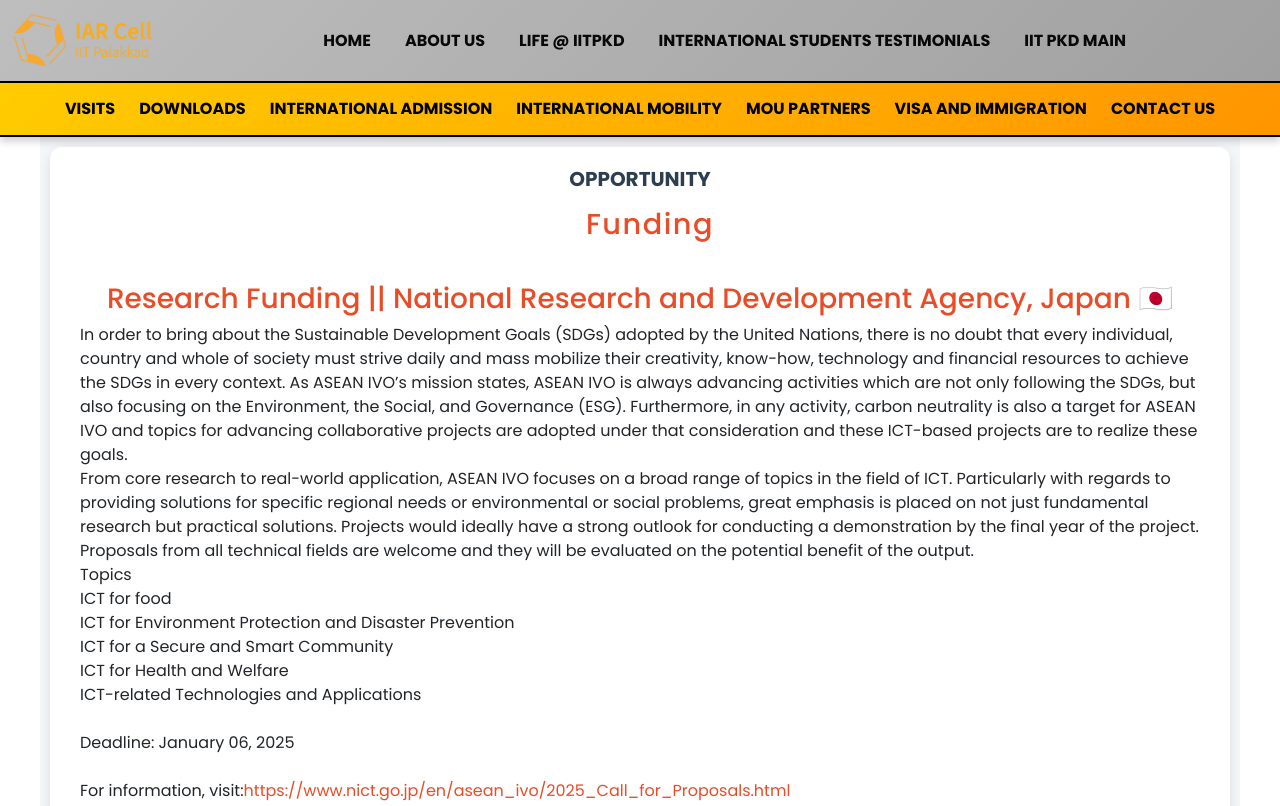
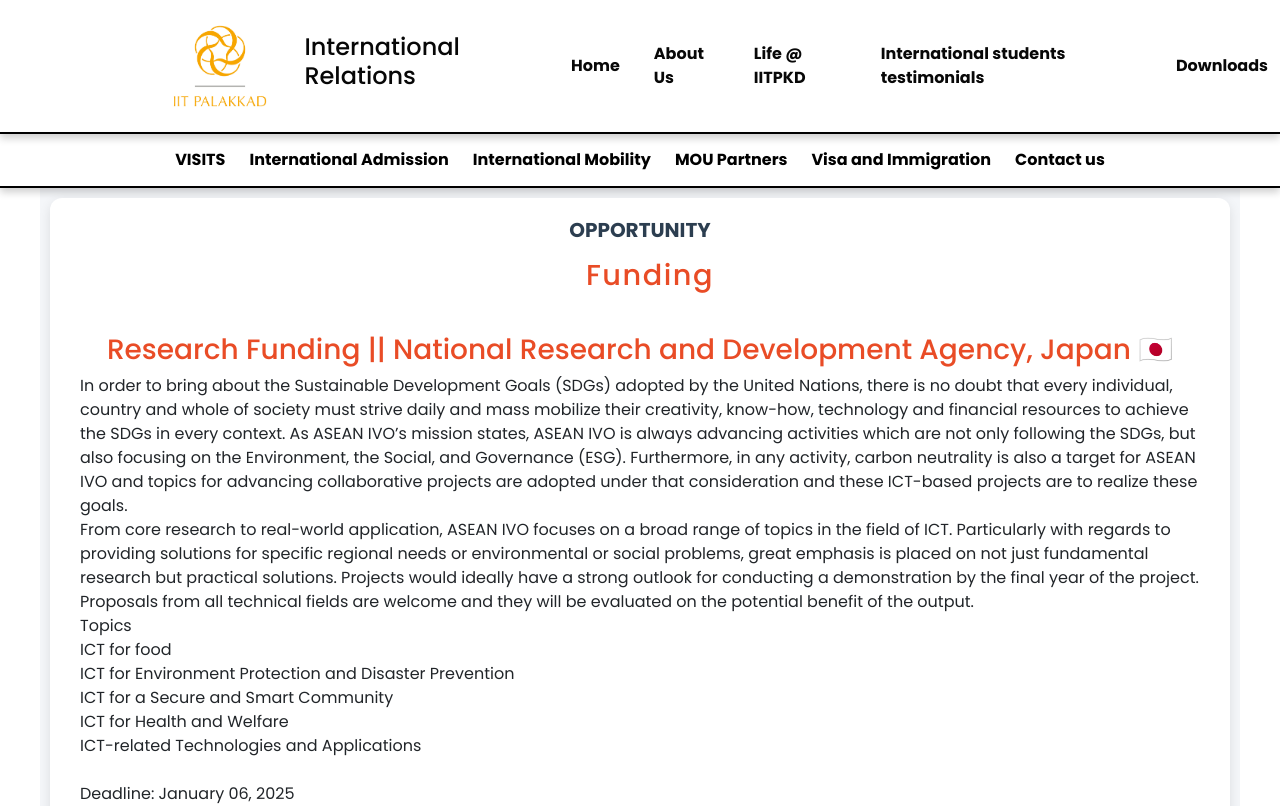
Before and after one commit to ArjunK-2809/IARdeploy, a React (Vite) app: page /faculty in a window 1280 px wide. Shown: the top 806 px of the page. Built offline with nearby package versions, Linux system fonts and the light colour scheme.

Commit message:
changes_

```diff
--- a/src/Footer.css
+++ b/src/Footer.css
@@ -1,20 +1,17 @@
 .links{
   color: black;
   text-decoration: none;
-  text-transform: uppercase;
 }
 .column a:hover{
-  color: white;
+  color:#E94C26;
 }
 
 .footer {
-  background: linear-gradient(135deg, rgb(190, 190, 190), rgba(120, 120, 120, 0.7));
-
   width: 100%;
   height: auto;
   display: flex;
   flex-wrap: wrap;
-  color: white;
+
   text-align: left;
   padding: 20px;
   box-sizing: border-box;
--- a/src/NavBar.css
+++ b/src/NavBar.css
@@ -2,7 +2,6 @@
     display: flex;
     align-items: center;
     justify-content: space-between;
-  background: linear-gradient(135deg, rgb(190, 190, 190), rgba(120, 120, 120, 0.7));
     padding: 12px 24px;
     border-bottom: 2px solid black;
     color: rgb(7, 7, 7);
@@ -13,12 +12,13 @@
   .navbar-brand {
     display: flex;
     align-items: center;
+    margin-left:  140px;
   }
 
 
   .navbar-brand img {
     margin-left: 12px;
-  height: 55px;
+    height: 100px;
   }
 
   .navbar-links {
@@ -33,8 +33,6 @@
 
   .navbar-links a {
     font-size: 1rem;
-  text-transform: uppercase;
-  text-decoration: none;
     padding: 10px 14px;
     color: rgb(8, 8, 8);
     text-decoration: none;
@@ -45,7 +43,7 @@
   }
 
   .navbar-links a:hover {
-  color:white;
+    color:#E94C26;
     }
 
 
@@ -93,12 +91,12 @@
   .dropdown-menu a {
     padding: 8px 16px;
     white-space: nowrap;
-  color: #002147;
     text-decoration: none;
     transition: background 0.3s ease-in-out;
   }
 
   .dropdown-menu a:hover {
+    color:#E94C26;
     background-color: #f1f1f1;
   }
 
@@ -137,6 +135,7 @@
   }
 
   .dropdown-submenu a:hover {
+    color:#E94C26;
   background-color: #f1f1f1;
   }
 
@@ -160,7 +159,7 @@
 
   .nested-dropdown-menu a {
   padding: 5px 10px;
-text-decoration: none;
+
   color: black;
   white-space: nowrap;
   }
@@ -174,7 +173,7 @@
   .menu-toggle {
     display: none;
     font-size: 24px;
-  color: white;
+    color: rgb(255, 255, 255);
     cursor: pointer;
     background: none;
     border: none;
@@ -186,7 +185,7 @@
   .navbar-secondary {
 
     display: flex;
-  background: linear-gradient(135deg, #ffcc00, #ff9500);
+    /* background: linear-gradient(135deg, #ffcc00, #ff9500); */
     padding: 8px 24px;
     border-bottom: 2px solid black;
     position: relative;
@@ -197,14 +196,14 @@
 
   .navbar-secondary a {
     display: inline-block; /* Ensure horizontal alignment */
-  text-decoration: none; /* Optional: Remove underline */
+
     padding: 6px 12px; /* Optional: Add padding */
     font-weight: bold;
     color: black;
     transition: color 0.3s;
   }
   .navbar-secondary a:hover {
-  color: white;
+    color:#E94C26;
     /* background-color: rgba(255, 255, 255, 0); */
 
   }
@@ -224,7 +223,7 @@
   }
 
   .navbar-secondary .dropdown-menu a {
-  color: #002147;
+
     text-decoration: none;
     padding: 10px 20px;
     display: flex;
@@ -323,7 +322,6 @@
     display: none;
     flex-direction: column;
     width: 100%;
-  background-color: #002147;
     text-align: center;
     padding: 12px 0;
     gap: 10px;
@@ -344,17 +342,16 @@
     }
 
     .menu-toggle {
-  display: block;
+    display: flex;
     cursor: pointer;
     font-size: 26px;
-  color: white;
-  align-self: flex-end;
+    color:#E94C26;
+
     background: none;
     border: none;
     padding: 5px 10px;
     cursor: pointer;
     }
-
 
 
     .navbar-secondary {
--- a/src/NavBar.tsx
+++ b/src/NavBar.tsx
@@ -1,6 +1,7 @@
 import { useEffect, useState } from "react";
 import "./NavBar.css";
-import image from "./assets/iar.png";
+import image from "./assets/IIT_PKD_short logo_RGB.jpg";
+// import image from "./assets/images.png";
 import {Link} from 'react-router-dom';
 import FactSheet from './files/Factsheet IITPKD.pdf'
 import Flyer from './files/Flyer_IITPKD.pdf'
@@ -36,6 +37,12 @@
     <>
       {/* Main Navbar */}
       <nav className="navbar">
+        <div
+          className={`navbar-links ${
+            isMobileMenuOpenPrimary ? "active" : ""
+            } w-90`}
+            onClick={() => setIsMobileMenuOpenPrimary(false)} // Close on click
+            >
       <div className="d-flex flex-row w-100">
         <div className=" w-10">
           <Link
@@ -50,27 +57,43 @@
 
           </Link>
         </div>
-        <div
-          className={`navbar-links ${
-            isMobileMenuOpenPrimary ? "active" : ""
-            } w-90`}
-            onClick={() => setIsMobileMenuOpenPrimary(false)} // Close on click
-            >
 
         <div className="primary">
+          <h4> International Relations </h4>
           <Link to="/">Home</Link>
           <Link to="/about">About Us</Link>
           <Link to="/life">Life @ IITPKD</Link>
           <Link to="/students"> International students testimonials </Link>
-          <a href="https://iitpkd.ac.in/" target="blank">IIT PKD main</a>
+          <div
+            className="dropdown"
+            onMouseEnter={() => handleDropdown("download")}
+            onMouseLeave={() => handleDropdown(null)}
+          >
+          <Link to="#" className="nav-lk">
+              Downloads
+            </Link>
+            {activeDropdown === "download" && (
+              <div className="dropdown-menu">
+                <a href="https://drive.google.com/file/d/1RUlAOd51KJPSR_uIU0GAcdLI-yba61Fn/view" >IIT PKD PPT </a>
+                <a href="https://drive.google.com/file/d/1v2t5ba3AaKej8jR6ACvaBczIUzs-5tT7/view"> MoU Template </a>
+                <a href={FactSheet}>Factsheet</a>
+                <a href="https://drive.google.com/file/d/1PjjlqNi9IIXaZodSfBf54mMGJOpgh34Y/view"> International Student Guide</a>
+                <a href={Flyer}>IIT_PKD Flyer</a>
+              </div>
+            )}
         </div>
+      </div>
 
 
         </div>
       </div>
+
+
       <button className="menu-toggle" onClick={handleShow}>
-         ☰
+        ☰
       </button>
+
+
       </nav>
 
       {/* Secondary Navbar */}
@@ -100,24 +123,7 @@
               </div>
             )}
           </div>
-          <div
-            className="dropdown"
-            onMouseEnter={() => handleDropdown("download")}
-            onMouseLeave={() => handleDropdown(null)}
-          >
-            <Link to="#" className="nav-lk">
-              Downloads
-            </Link>
-            {activeDropdown === "download" && (
-              <div className="dropdown-menu">
-                <a href="https://drive.google.com/file/d/1RUlAOd51KJPSR_uIU0GAcdLI-yba61Fn/view">IIT PKD PPT </a>
-                <a href="https://drive.google.com/file/d/1v2t5ba3AaKej8jR6ACvaBczIUzs-5tT7/view"> MoU Template </a>
-                <a href={FactSheet}>Factsheet</a>
-                <a href="https://drive.google.com/file/d/1PjjlqNi9IIXaZodSfBf54mMGJOpgh34Y/view"> International Student Guide</a>
-                <a href={Flyer}>IIT_PKD Flyer</a>
-              </div>
-            )}
-          </div>
+
           <div
             className="dropdown"
             onMouseEnter={() => handleDropdown("admission")}
--- a/src/Students.tsx
+++ b/src/Students.tsx
@@ -2,7 +2,7 @@
 import image13 from './assets/slide13.jpg';
 import image14 from './assets/slide14.jpg';
 import image15 from './assets/slide15.jpg';
-import image12 from './assets/slide12.jpg';
+// import image12 from './assets/slide12.jpg';
 import image16 from './assets/slide16.jpg';
 import image17 from './assets/slide17.jpg';
 import image18 from './assets/slide18.jpg';
@@ -56,13 +56,7 @@
       program: "Mtech in Computer Science and Mathematics",
       image: image15,
     },
-    {
-      heading: "Etana",
-      country: "Zimbabwe",
-      branch: "",
-      program: "",
-      image: image12,
-    },
+
     {
       heading: "Kritagya Koirala",
       country: "Nepal",
@@ -134,7 +128,7 @@
         </video>
       </div>
       <div className="video-info">
-        <h4 className="video-title"> Queen University </h4>
+        <h4 className="video-title"> Christian from Queen University </h4>
         <p className="video-stats"> Germany </p>
       </div>
       {isFullscreen && <button className="exit-fullscreen-btn" onClick={() => document.exitFullscreen()}>Exit Fullscreen</button>}
--- a/src/pages/Life.tsx
+++ b/src/pages/Life.tsx
@@ -35,10 +35,12 @@
             <div className="centered-img" style={{ display: "flex", justifyContent: "center", alignItems: "center", height: "100%" }}>
                 <img className="image" src={h1} alt='Hostel' width="1050" height="545" />
             </div>
+            <h2 >Hostels, Sahyadri Campus</h2>
             <br/>
             <div className="centered-img" style={{ display: "flex", justifyContent: "center", alignItems: "center", height: "100%" }}>
                 <img className="image" src={h2} alt='Hostel' width="1050" height="545" />
             </div>
+            <h2 > Cycle Parkings near hostel, Sahyadri Campus</h2>
             <p>To promote students' overall well-being, amenities such as an in-house facility for football, volleyball, basketball, and table tennis are provided. Professional coaches are on hand to guide students in athletics, football, volleyball, and cricket. Badminton enthusiasts can pursue their interests at the 4GB Badminton Academy in Palakkad. To accommodate visitors, guest rooms are available for Institute faculty, staff, and students' families, ensuring a warm welcome.
             </p>
             <h2 style={{textAlign:"center",textDecoration:'None'}}><a href={hostelRules} target='blank'><i className ="fas fa-arrow-right"></i> Hostel Rules</a> </h2>
--- a/src/pages/SEMESTEREXCHANGE.tsx
+++ b/src/pages/SEMESTEREXCHANGE.tsx
@@ -18,17 +18,7 @@
                 <h1>Semester Exchange</h1>
 
 
-            <div className="ytvideo">
-                <div className="ytvideo-card">
-                    <div className="video-thumbnail">
-                        <YouTube videoId="2edpSKJbuao" opts={opts} />
-                    </div>
-                    <div className="video-info">
-                        <h4 className="video-title">Student Exchange Program </h4>
-                        <p className="video-stats"> Q & A SESSION </p>
-                    </div>
-                </div>
-            </div>
+
 
                 <div className="table-container">
                     <table className="info-table">
@@ -101,6 +91,20 @@
                         </tbody>
                     </table>
                 </div>
+                <h4> For further Details: </h4>
+                <div className="ytvideo">
+                <div className="ytvideo-card">
+                    <div className="video-thumbnail">
+                        <YouTube videoId="2edpSKJbuao" opts={opts} />
+                    </div>
+                    <div className="video-info">
+                        <h4 className="video-title">Student Exchange Program </h4>
+                        <p className="video-stats"> Q & A SESSION </p>
+                    </div>
+                </div>
+                <h5> The Entire list of Prgorams offered can be found <a href='https://iitpkd.ac.in/programs'> here </a></h5>
+            </div>
+
                 <h2>APPLICATIONS & GENERAL QUERIES</h2>
                 <p>Name : Ms Nibedita Dey<br/>
                     Executive, International Relations<br/>
```
Also changed, not shown: src/assets/IIT_PKD_short logo_RGB.jpg (added), src/assets/images.png (added). Lines whose indentation alone changed are shown as unchanged.
